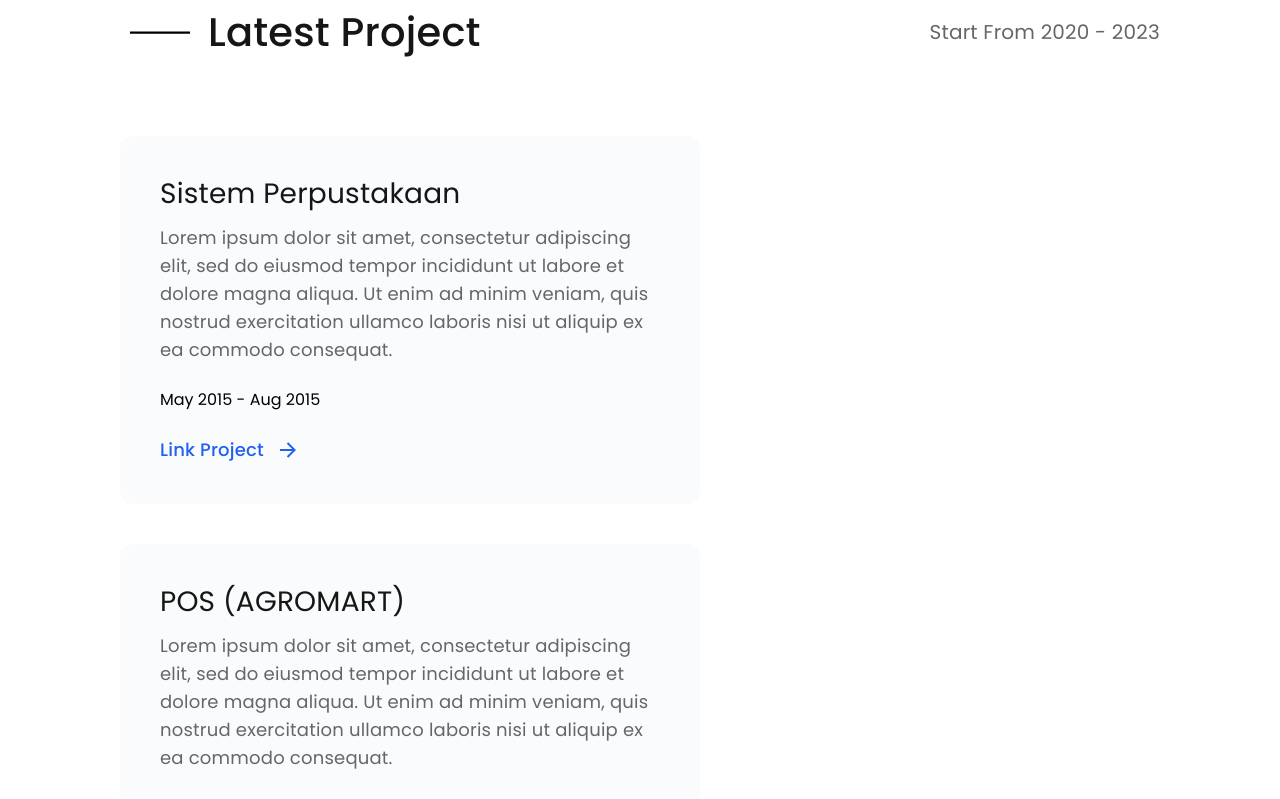
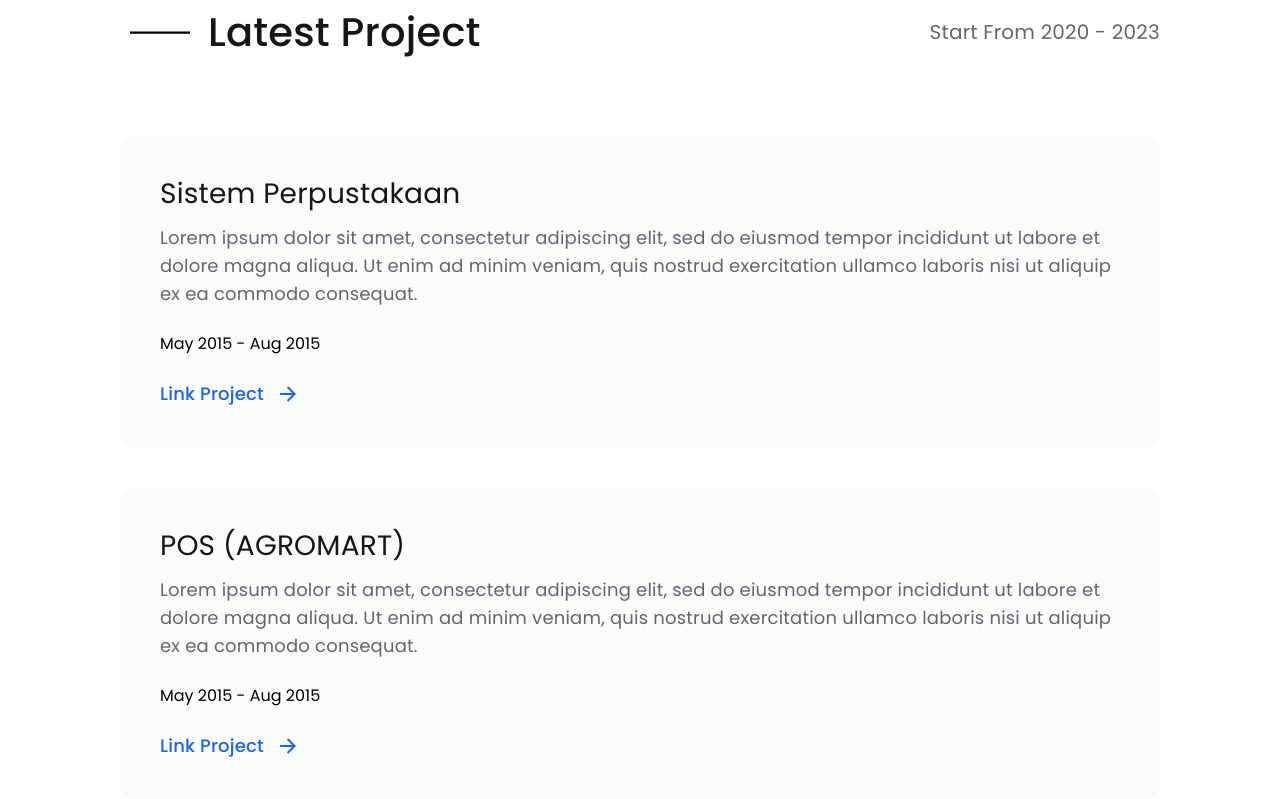
Before and after one commit to qodirtok/port-next, a Next.js app: page / in a window 1280 px wide. Shown: the part 3200-3999 px from the top of the page. Built offline with nearby package versions, Linux system fonts and the light colour scheme.

Commit message:
Update porto.tsx

```diff
--- a/src/app/assets/component/section/porto.tsx
+++ b/src/app/assets/component/section/porto.tsx
@@ -106,7 +106,7 @@ const ListContent = (props) => {
   return props.contents.map((content, index) => (
     <div
       key={index}
-      className="box-border flex flex-row items-center p-[40px] gap-[40px] bg-[#FAFBFC] max-w-[580px] hover:shadow-lg rounded-[12px] hover:border-[#2061F0] hover:border-solid hover:border-[1px] "
+      className="box-border flex flex-row items-center p-[40px] gap-[40px] bg-[#FAFBFC] max-w-full hover:shadow-lg rounded-[12px] hover:border-[#2061F0] hover:border-solid hover:border-[1px] "
     >
       {/* content */}
       <div className="flex flex-col justify-center items-start p-0 gap-[24px]">
```
